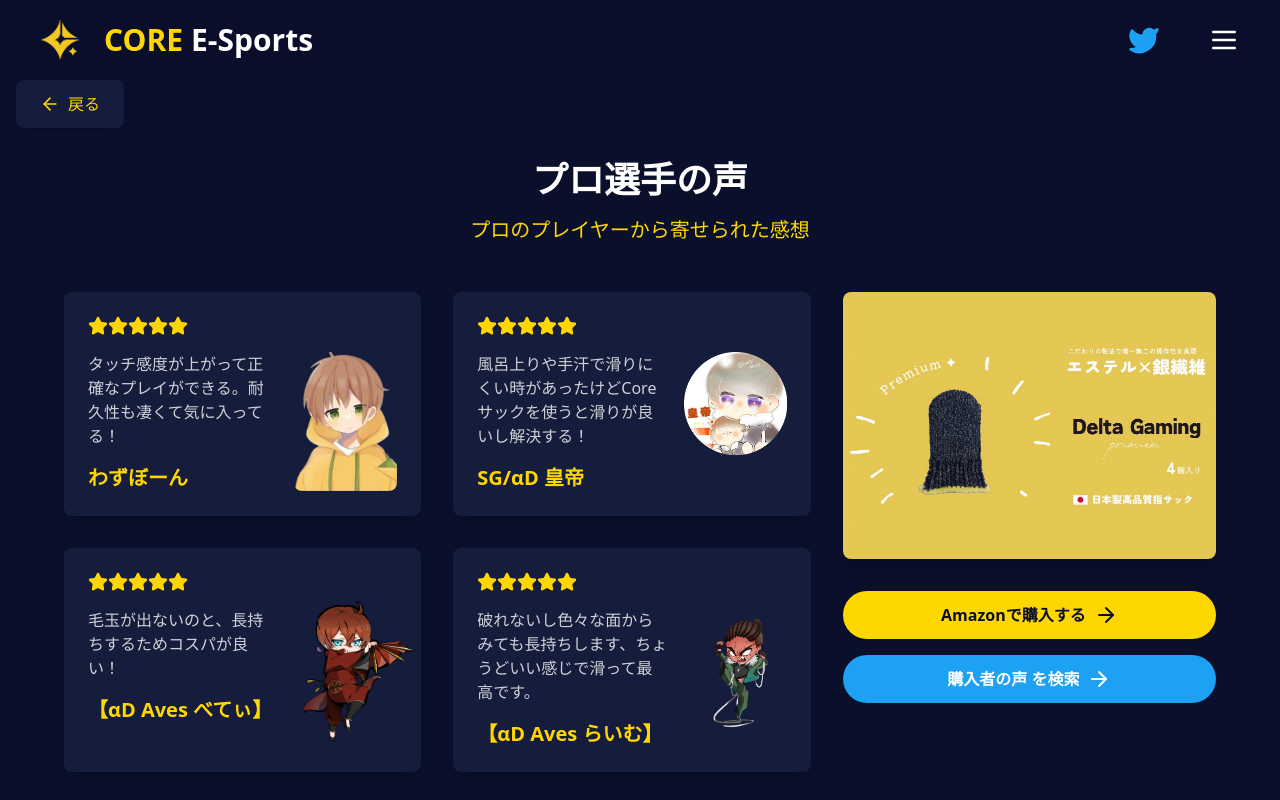
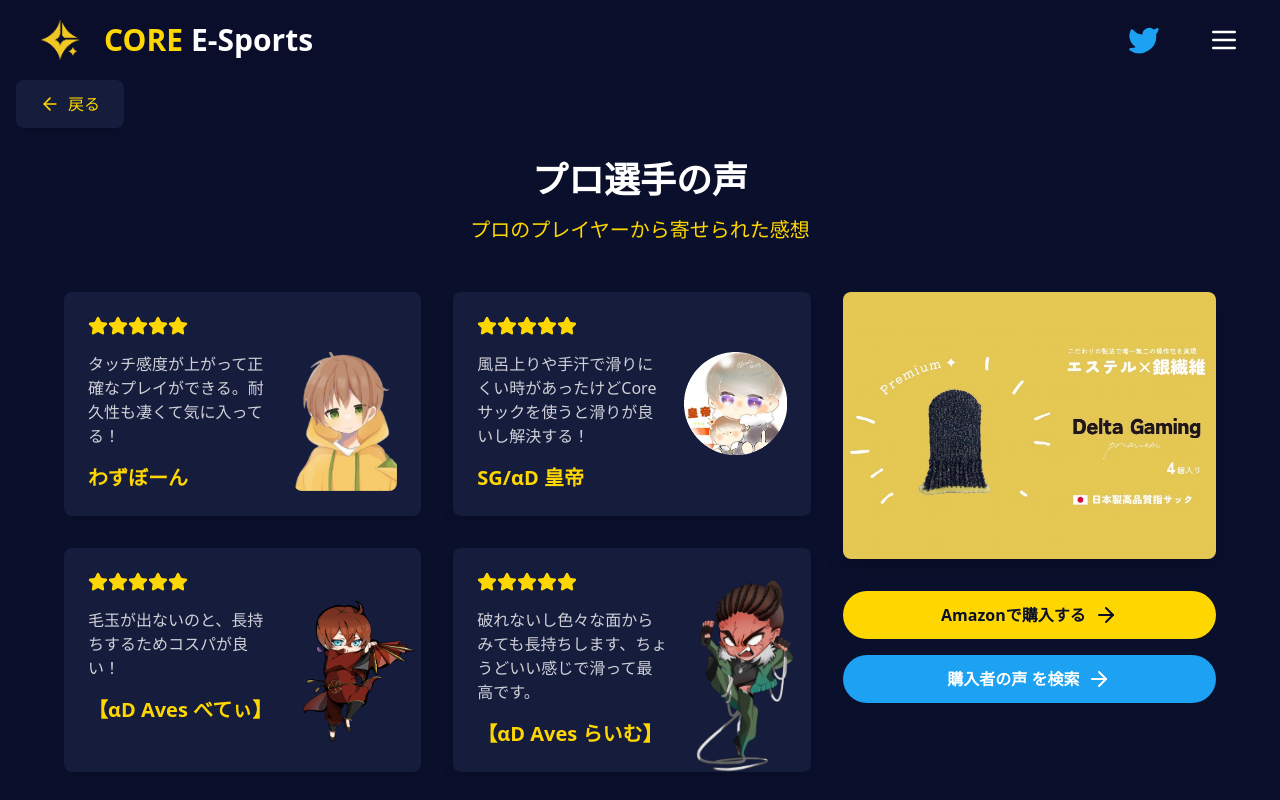
Before and after one commit to CorePepper/core-gg-88, a React (Vite) app: page /reviews in a window 1280 px wide. Shown: the top 800 px of the page. Built offline with nearby package versions, Linux system fonts and the light colour scheme.

Commit message:
Fix image size for reviews
Updated the image size for the "らいむ" review to ensure it matches the size of the "べてぃ" image.
[skip gpt_engineer]

```diff
--- a/src/pages/Reviews.tsx
+++ b/src/pages/Reviews.tsx
@@ -73,8 +73,8 @@ const ReviewItem = ({ review }: { review: Review }) => {
                 <img
                   src={review.secondImage}
                   alt="Additional review image"
-                  className={`w-full h-auto rounded-lg object-cover ${
-                    review.name === "【αD Aves らいむ】" ? "scale-175" : ""
+                  className={`w-full h-auto rounded-lg object-cover transform ${
+                    review.name === "【αD Aves らいむ】" ? "scale-[1.75]" : ""
                   } ${
                     review.name === "【αD Aves べてぃ】" ? "scale-150" : ""
                   }`}
```
